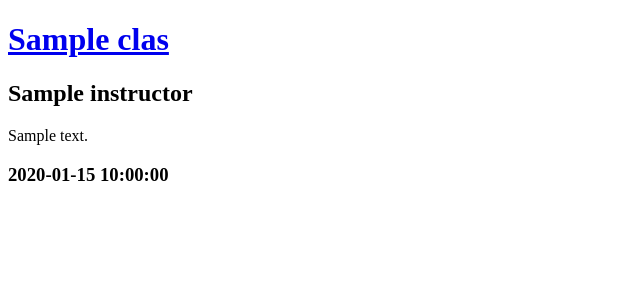
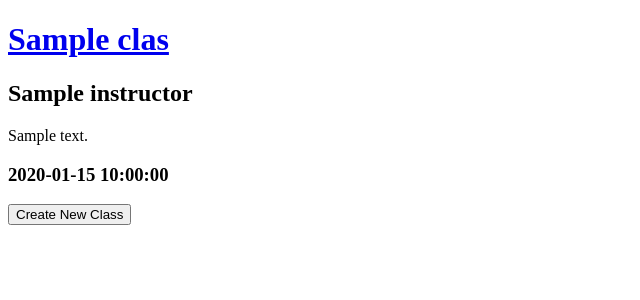
Before and after one commit to TomRgrant/Gym-Admin-Project, a Flask app: template templates/gym_classes/show.html in a window 1280 px wide. Shown: the part 70-370 px from the top of the page, without its empty margins (0-640 px from the left). Run offline with Flask 2, Linux system fonts and the light colour scheme; the template is opened without the code that fills it: most values are stand-ins (such as "Sample title", 1, 10 or a date in 2020).

Commit message:
Add create new class button to classes page plus create new class html page

```diff
--- a/controllers/gym_class_controller.py
+++ b/controllers/gym_class_controller.py
@@ -14,3 +14,7 @@ def classes():
 def show_class_by_id(id):
     gym_class = gym_class_repository.select(id)
     return render_template("gym_classes/show_id.html", gym_class = gym_class)
+
+@gym_classes_blueprint.route("/add_new_class")
+def add_new_class():
+    return render_template("gym_classes/add_new_class.html")
--- /dev/null
+++ b/templates/gym_classes/add_new_class.html
@@ -0,0 +1,5 @@
+{% extends 'base.html' %}
+
+{% block content %}
+    <h1>add a new class</h1>
+{% endblock content %}
--- a/templates/gym_classes/show.html
+++ b/templates/gym_classes/show.html
@@ -5,12 +5,22 @@
     <div>
         {% for class in gym_classes %}
 
-            <h1><a href="/class/{{ class.id }}">{{ class.title }}</a></h1>
-            <h2>{{ class.instructor }}</h2>
-            <p>{{ class.description }}</p>
-            <h3>{{ class.class_date }}</h3>
+            <div>
+                <h1><a href="/class/{{ class.id }}">{{ class.title }}</a></h1>
+                <h2>{{ class.instructor }}</h2>
+                <p>{{ class.description }}</p>
+                <h3>{{ class.class_date }}</h3>
+            </div>
 
         {% endfor %}
+
+        <div>
+            <form action="/add_new_class" method="get">
+            <label for="add_new"></label>
+            <input type="submit" name="add_new" id="add_new" value="Create New Class">
+            </form>
+        </div>
+
     </div>
 
 {% endblock content %}
--- a/templates/gym_classes/show_id.html
+++ b/templates/gym_classes/show_id.html
@@ -4,7 +4,7 @@
 
     {{ gym_class.title }}
     {{ gym_class.instructor }}
-    {{ gym_class.class_description }}
+    {{ gym_class.description }}
     {{ gym_class.class_date }}
 
 {% endblock content %}
```
